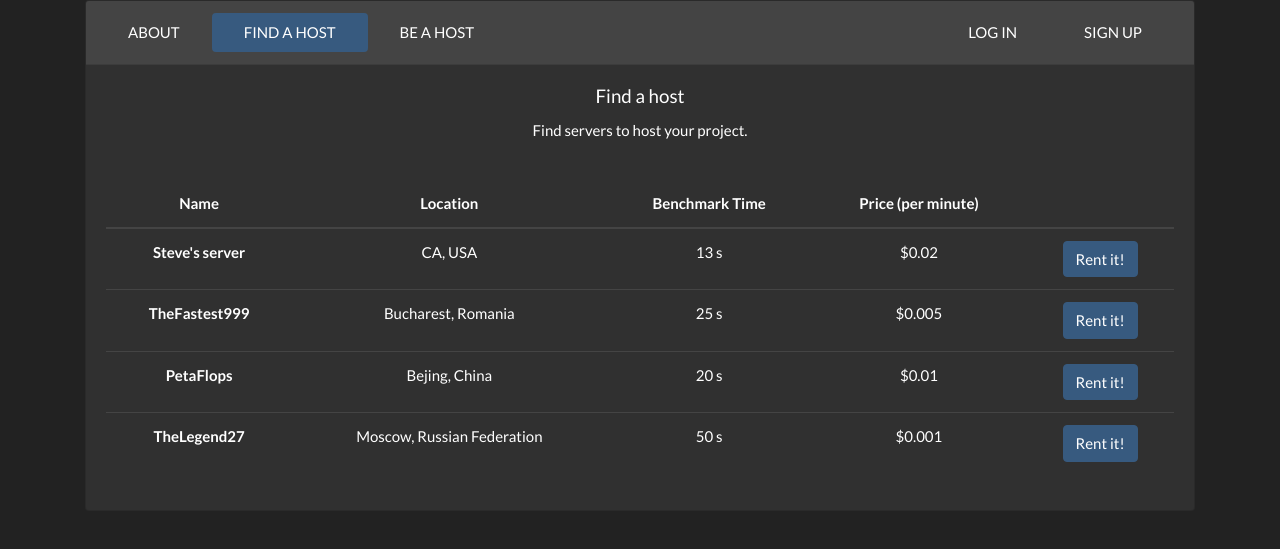
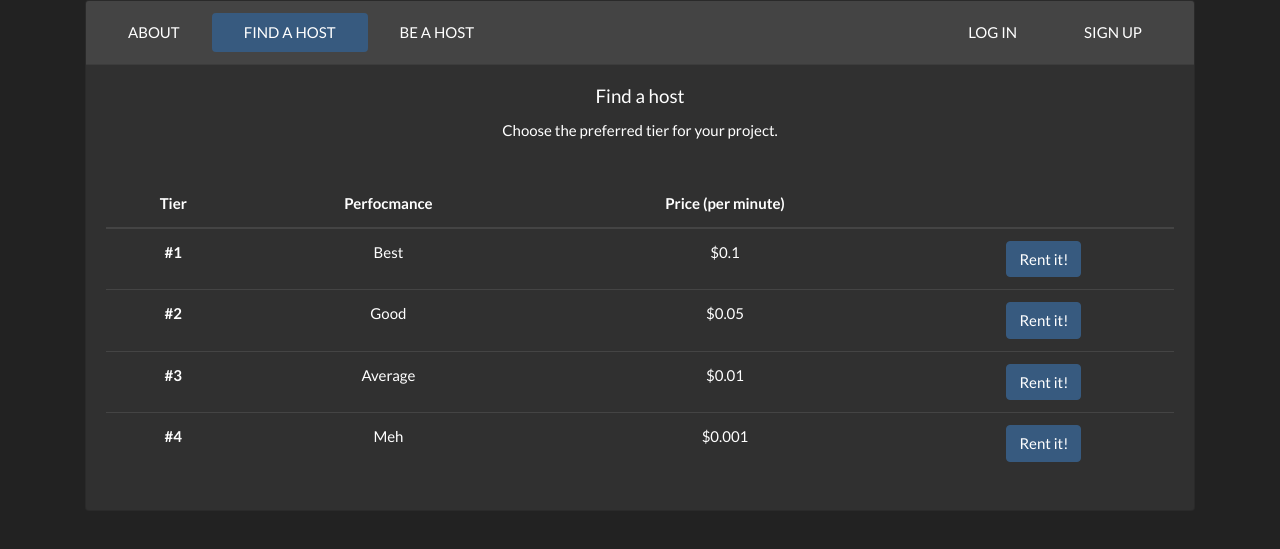
Before and after one commit to kyranpottle/TheHive, a Flask app: page /rent in a window 1280 px wide. Shown: the top 549 px of the page. Run offline with Flask 2, Linux system fonts and the light colour scheme; some libraries are stand-ins or nearby versions.

Commit message:
Change server price list to tier-based

```diff
--- a/webapp/app/templates/rent.html
+++ b/webapp/app/templates/rent.html
@@ -2,50 +2,45 @@
 {% set active_page = "rent" %}
 {% block page_content %}
     <h5 class="card-title">Find a host</h5>
-    <p class="card-text">Find servers to host your project.</p>
+    <p class="card-text">Choose the preferred tier for your project.</p>
     <br />
     <table class="table">
         <thead>
             <tr>
-                <th scope="col">Name</th>
-                <th scope="col">Location</th>
-                <th scope="col">Benchmark Time</th>
+                <th scope="col">Tier</th>
+                <th scope="col">Perfocmance</th>
                 <th scope="col">Price (per minute)</th>
                 <th scope="col"></th>
             </tr>
         </thead>
         <tbody>
             <tr>
-                <th scope="row">Steve's server</th>
-                <td>CA, USA</td>
-                <td>13 s</td>
-                <td>$0.02</td>
+                <th scope="row">#1</th>
+                <td>Best</td>
+                <td>$0.1</td>
                 <td>
                     <button class="btn btn-primary">Rent it!</button>
                 </td>
             </tr>
             <tr>
-                <th scope="row">TheFastest999</th>
-                <td>Bucharest, Romania</td>
-                <td>25 s</td>
-                <td>$0.005</td>
+                <th scope="row">#2</th>
+                <td>Good</td>
+                <td>$0.05</td>
                 <td>
                     <button class="btn btn-primary">Rent it!</button>
                 </td>
             </tr>
             <tr>
-                <th scope="row">PetaFlops</th>
-                <td>Bejing, China</td>
-                <td>20 s</td>
+                <th scope="row">#3</th>
+                <td>Average</td>
                 <td>$0.01</td>
                 <td>
                     <button class="btn btn-primary">Rent it!</button>
                 </td>
             </tr>
             <tr>
-                <th scope="row">TheLegend27</th>
-                <td>Moscow, Russian Federation</td>
-                <td>50 s</td>
+                <th scope="row">#4</th>
+                <td>Meh</td>
                 <td>$0.001</td>
                 <td>
                     <button class="btn btn-primary">Rent it!</button>
```
